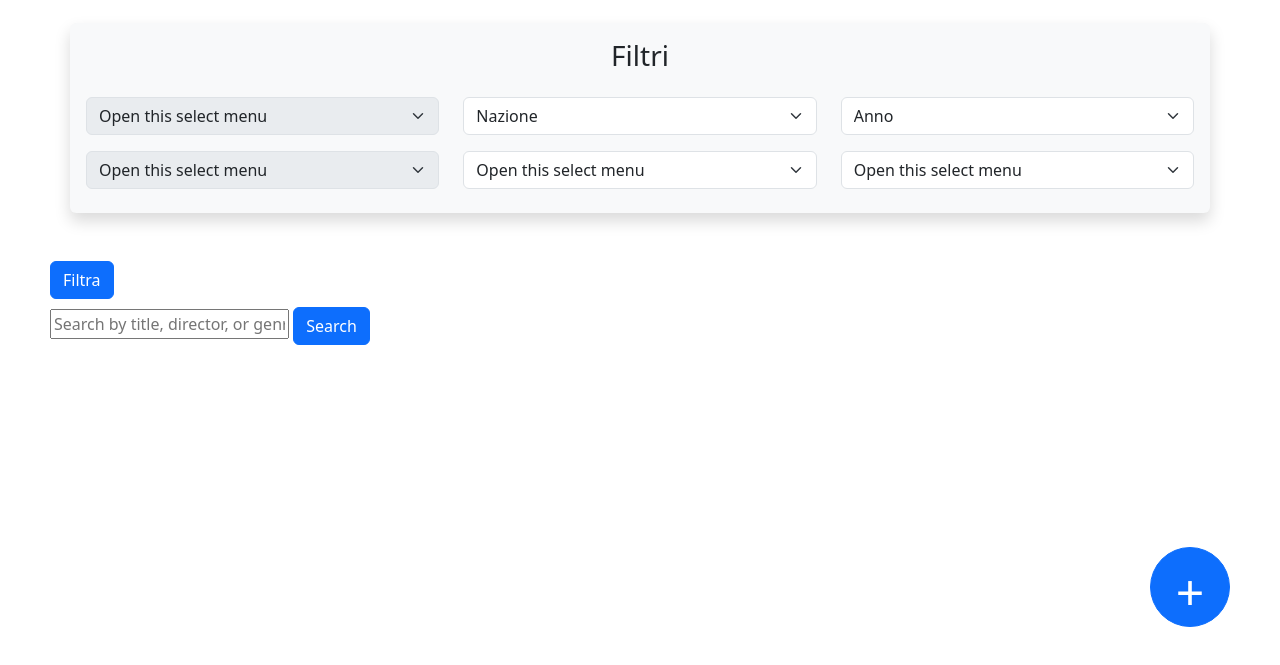
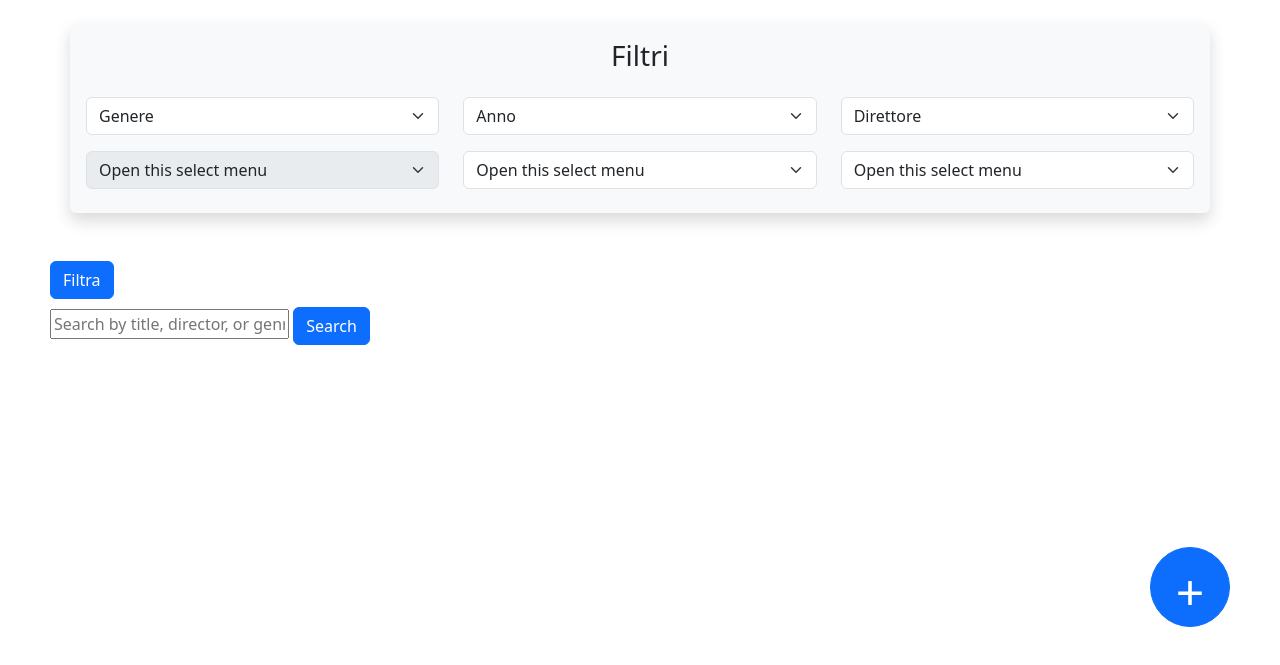
Before and after one commit to ssilvestri15/NetflixTomatoeImdb, a website: page public/listaFilm.html in a window 1280 px wide. Shown: the part 123-788 px from the top of the page. Drawn offline with nearby package versions, Linux system fonts and the light colour scheme; no server answers.

Commit message:
add filtername

```diff
--- a/db/mongodb.js
+++ b/db/mongodb.js
@@ -28,6 +28,8 @@ function removeItem(itemId) {
   return db.collection('movies').deleteOne({ _id: itemId });
 }
 
+
+
 module.exports = {
   connect,
   getItems,
--- a/public/listaFilm.html
+++ b/public/listaFilm.html
@@ -17,27 +17,34 @@
         </div>
         <div class="row mb-2">
             <div class="col mb-2">
-                <select class="form-select" aria-label="Disabled select example" disabled>
-                    <option selected>Open this select menu</option>
-                    <option value="1">One</option>
-                    <option value="2">Two</option>
-                    <option value="3">Three</option>
-                </select>
-            </div>
-            <div class="col mb-2">
-                <select class="form-select" aria-label="Disabled select example">
-                    <option selected>Nazione</option>
-                    <option value="1">One</option>
-                    <option value="2">Two</option>
-                    <option value="3">Three</option>
+                <select class="form-select" aria-label="Disabled select example" >
+                    <option selected>Genere</option>
+                    <option value="1">Comedy</option>
+                    <option value="2">Action</option>
+                    <option value="3">Adventure</option>
+                    <option value="4">Drama</option>
+                    <option value="5">Sports & Fitness</option>
+                    <option value="6">Science Fiction & Fantasy</option>
+                    <option value="7">Romance</option>
                 </select>
             </div>
             <div class="col mb-2">
                 <select class="form-select" aria-label="Disabled select example">
                     <option selected>Anno</option>
-                    <option value="1">One</option>
-                    <option value="2">Two</option>
-                    <option value="3">Three</option>
+                    <option value="1">2000</option>
+                    <option value="2">2001</option>
+                    <option value="3">2002</option>
+                </select>
+            </div>
+            <div class="col mb-2">
+                <select class="form-select" aria-label="Disabled select example">
+                    <option selected>Direttore</option>
+                    <option value="1">Tim Burton</option>
+                    <option value="2">Michel Gondry</option>
+                    <option value="3">Ivan Reitman</option>
+                    <option value="4">William Wyler</option>
+                    <option value="5">John Woo</option>
+                    <option value="6">Steven Spielberg</option>
                 </select>
             </div>
         </div>
@@ -212,6 +219,7 @@
 
     fetchItems();
 
+
 </script>
 </body>
 </html>
```
